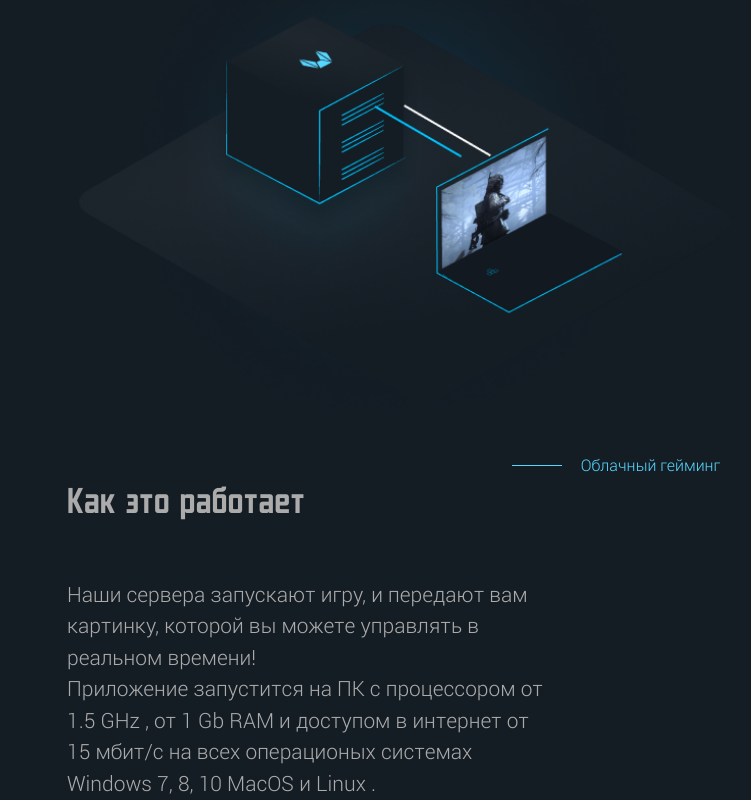
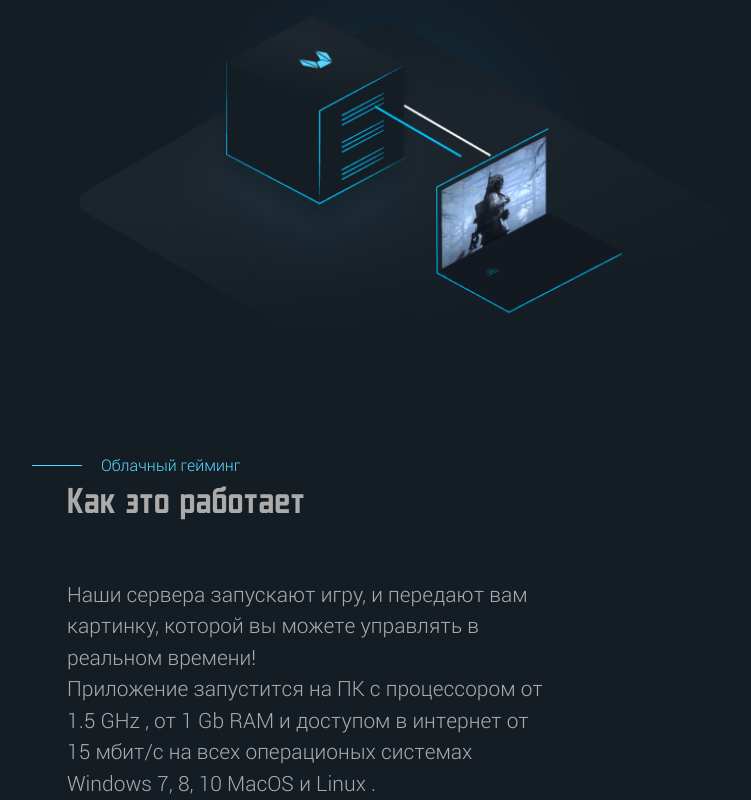
Before and after one commit to Mighty-Lion/Warplaycloud, a React (Vite) app: page / in a window 1280 px wide. Shown: the part 1022-1822 px from the top of the page, without its empty margins (24-775 px from the left). Built offline with nearby package versions, Linux system fonts and the light colour scheme.

Commit message:
del console.log

```diff
--- a/src/components/Content/partials/Cloud/index.styles.ts
+++ b/src/components/Content/partials/Cloud/index.styles.ts
@@ -2,12 +2,10 @@ import styled from '@emotion/styled';
 
 export const CloudContainer = styled.div`
   display: grid;
-
   margin: 0 0 0 30px;
   padding: 0 0 0 5px;
 `;
 export const CloudImgWrapper = styled.div`
-
   margin-top: 1px;
   width: 100%;
   max-width: 678px;
@@ -16,6 +14,10 @@ export const CloudImg = styled.img`
   width: 100%;
   object-fit: contain;
 `;
+
+export  const CloudTextWrapper = styled.div`
+	display: block;
+`
 export const CloudTheme = styled.div`
 
   position: relative;
--- a/src/components/Content/partials/Cloud/index.tsx
+++ b/src/components/Content/partials/Cloud/index.tsx
@@ -2,6 +2,7 @@ import {
   CloudContainer,
   CloudImg,
   CloudImgWrapper,
+  CloudTextWrapper,
   CloudTheme,
   CloudTitle,
 } from '@/components/Content/partials/Cloud/index.styles';
@@ -14,17 +15,19 @@ export function Cloud() {
       <CloudImgWrapper>
         <CloudImg src={CloudImage} />
       </CloudImgWrapper>
+      <CloudTextWrapper>
         <CloudTheme>Облачный гейминг</CloudTheme>
         <CloudDescription>
           <CloudTitle>Как это работает</CloudTitle>
-        Наши сервера запускают игру, и передают вам картинку, которой вы можете
-        управлять в реальном времени!
+          Наши сервера запускают игру, и передают вам картинку, которой вы
+          можете управлять в реальном времени!
         </CloudDescription>
         <CloudDescription>
           Приложение запустится на ПК с процессором от 1.5 GHz , от 1 Gb RAM и
-        доступом в интернет от 15 мбит/с на всех операционых системах Windows 7,
-        8, 10 MacOS и Linux .
+          доступом в интернет от 15 мбит/с на всех операционых системах Windows
+          7, 8, 10 MacOS и Linux .
         </CloudDescription>
+      </CloudTextWrapper>
     </CloudContainer>
   );
 }
--- a/src/components/Navigation/index.tsx
+++ b/src/components/Navigation/index.tsx
@@ -22,7 +22,6 @@ interface INavigationProps {
 export function Navigation({ tabId }: INavigationProps) {
   const [activeTab, setActiveTab] = useState(tabs[0].id);
 
-  console.log(tabs);
   return (
     <Nav>
       {tabs.map((tab) => (
```
Lines whose indentation alone changed are shown as unchanged.
